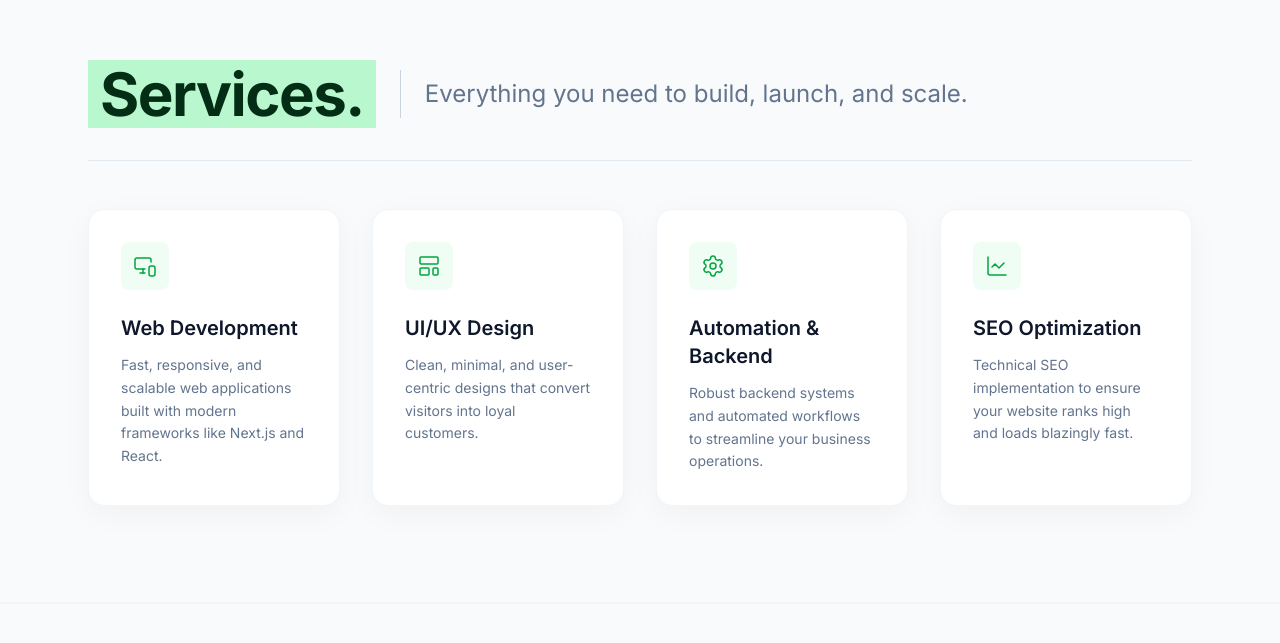
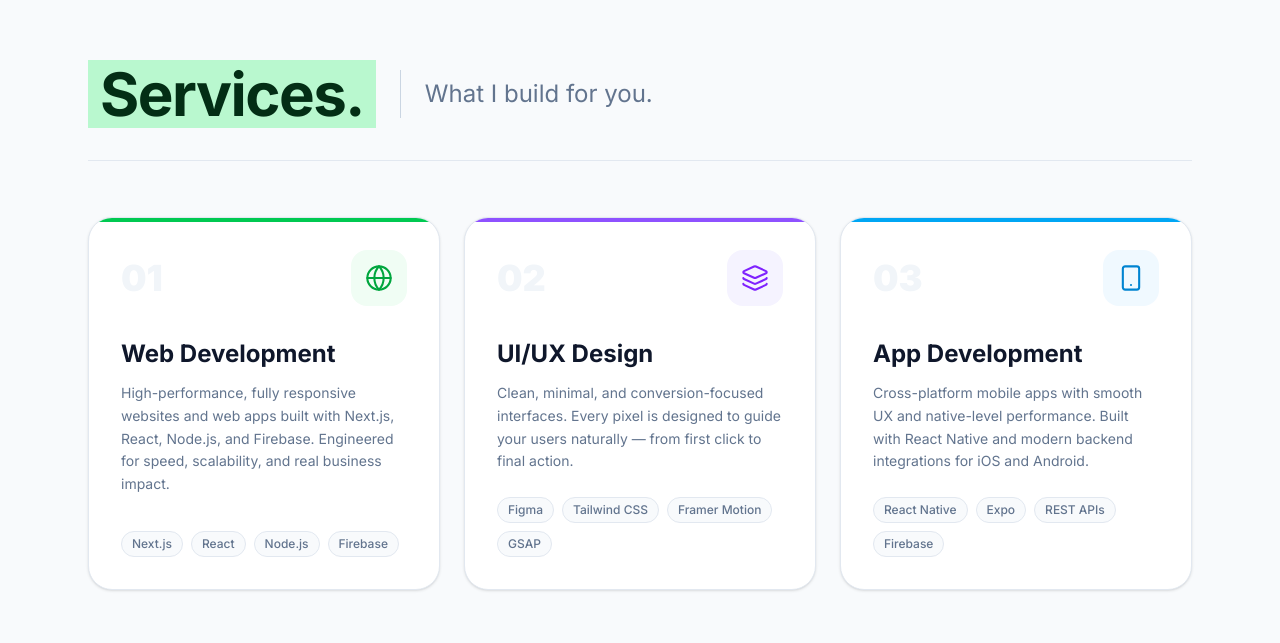
Before and after one commit to TamilselvanRaman/freelancingPortfolio, a Next.js app: page / in a window 1280 px wide. Shown: the part 797-1440 px from the top of the page. Built offline with nearby package versions, Linux system fonts and the light colour scheme.

Commit message:
feat: redesign services section with 3 offerings and premium animations

```diff
--- a/src/components/sections/Services.tsx
+++ b/src/components/sections/Services.tsx
@@ -1,64 +1,84 @@
 "use client";
 
-import { motion, Variants } from "framer-motion";
-import { MonitorSmartphone, LayoutTemplate, Settings, LineChart } from "lucide-react";
-import SectionContainer from "../SectionContainer";
+import { motion } from "framer-motion";
+import { Globe, Layers, Smartphone } from "lucide-react";
 
 const services = [
   {
+    number: "01",
     title: "Web Development",
-    description: "Fast, responsive, and scalable web applications built with modern frameworks like Next.js and React.",
-    icon: MonitorSmartphone,
+    description:
+      "High-performance, fully responsive websites and web apps built with Next.js, React, Node.js, and Firebase. Engineered for speed, scalability, and real business impact.",
+    icon: Globe,
+    tags: ["Next.js", "React", "Node.js", "Firebase"],
+    gradient: "from-green-400/20 to-emerald-300/10",
+    accent: "bg-green-500",
+    iconBg: "bg-green-50",
+    iconColor: "text-green-600",
+    border: "hover:border-green-300",
   },
   {
+    number: "02",
     title: "UI/UX Design",
-    description: "Clean, minimal, and user-centric designs that convert visitors into loyal customers.",
-    icon: LayoutTemplate,
+    description:
+      "Clean, minimal, and conversion-focused interfaces. Every pixel is designed to guide your users naturally — from first click to final action.",
+    icon: Layers,
+    tags: ["Figma", "Tailwind CSS", "Framer Motion", "GSAP"],
+    gradient: "from-violet-400/20 to-purple-300/10",
+    accent: "bg-violet-500",
+    iconBg: "bg-violet-50",
+    iconColor: "text-violet-600",
+    border: "hover:border-violet-300",
   },
   {
-    title: "Automation & Backend",
-    description: "Robust backend systems and automated workflows to streamline your business operations.",
-    icon: Settings,
-  },
-  {
-    title: "SEO Optimization",
-    description: "Technical SEO implementation to ensure your website ranks high and loads blazingly fast.",
-    icon: LineChart,
+    number: "03",
+    title: "App Development",
+    description:
+      "Cross-platform mobile apps with smooth UX and native-level performance. Built with React Native and modern backend integrations for iOS and Android.",
+    icon: Smartphone,
+    tags: ["React Native", "Expo", "REST APIs", "Firebase"],
+    gradient: "from-sky-400/20 to-blue-300/10",
+    accent: "bg-sky-500",
+    iconBg: "bg-sky-50",
+    iconColor: "text-sky-600",
+    border: "hover:border-sky-300",
   },
 ];
 
-const containerVariants: Variants = {
+const containerVariants = {
   hidden: { opacity: 0 },
   visible: {
     opacity: 1,
-    transition: {
-      staggerChildren: 0.1,
-    },
+    transition: { staggerChildren: 0.18, delayChildren: 0.1 },
   },
 };
 
-const itemVariants: Variants = {
-  hidden: { opacity: 0, y: 30 },
+const cardVariants = {
+  hidden: { opacity: 0, y: 50 },
   visible: {
     opacity: 1,
     y: 0,
-    transition: { duration: 0.5, ease: "easeOut" }
+    transition: { duration: 0.65, ease: [0.22, 1, 0.36, 1] },
   },
 };
 
 export default function Services() {
   return (
-    <SectionContainer id="services" bg="slate">
-      {/* Header Row */}
+    <section id="services" className="py-12 sm:py-16 md:py-24 bg-slate-50 border-y border-slate-100">
+      <div className="mx-auto max-w-6xl px-4 sm:px-6">
+
+        {/* Header */}
         <div className="flex flex-col sm:flex-row sm:items-center gap-4 sm:gap-6 mb-6 sm:mb-8">
           <motion.h2
             initial={{ opacity: 0, x: -20 }}
             whileInView={{ opacity: 1, x: 0 }}
-          viewport={{ once: true, margin: "-100px" }}
+            viewport={{ once: true, margin: "-80px" }}
             transition={{ duration: 0.5 }}
             className="text-3xl sm:text-4xl md:text-5xl lg:text-6xl font-bold tracking-tight"
           >
-          <span className="bg-green-200 text-green-950 px-2 sm:px-3 py-1 inline-block">Services.</span>
+            <span className="bg-green-200 text-green-950 px-2 sm:px-3 py-1 inline-block">
+              Services.
+            </span>
           </motion.h2>
           <motion.div
             initial={{ opacity: 0 }}
@@ -70,40 +90,88 @@ export default function Services() {
           <motion.p
             initial={{ opacity: 0, x: 20 }}
             whileInView={{ opacity: 1, x: 0 }}
-          viewport={{ once: true, margin: "-100px" }}
+            viewport={{ once: true, margin: "-80px" }}
             transition={{ duration: 0.5, delay: 0.1 }}
             className="text-base sm:text-xl md:text-2xl text-slate-500"
           >
-          Everything you need to build, launch, and scale.
+            What I build for you.
           </motion.p>
         </div>
 
-      <hr className="border-slate-200 mb-8 sm:mb-12" />
+        <motion.div
+          initial={{ scaleX: 0, originX: 0 }}
+          whileInView={{ scaleX: 1 }}
+          viewport={{ once: true }}
+          transition={{ duration: 0.6, delay: 0.2 }}
+          className="h-px bg-slate-200 mb-10 sm:mb-14"
+        />
 
+        {/* Cards Grid */}
         <motion.div
           variants={containerVariants}
           initial="hidden"
           whileInView="visible"
-        viewport={{ once: true, margin: "-100px" }}
-        className="grid grid-cols-1 sm:grid-cols-2 lg:grid-cols-4 gap-4 sm:gap-6 md:gap-8"
+          viewport={{ once: true, margin: "-80px" }}
+          className="grid grid-cols-1 sm:grid-cols-3 gap-4 sm:gap-6"
         >
           {services.map((service, index) => (
             <motion.div
               key={index}
-            variants={itemVariants}
-            whileHover={{ y: -6 }}
-            className="bg-white p-6 sm:p-8 rounded-2xl shadow-[0_8px_30px_rgb(0,0,0,0.04)] hover:shadow-[0_20px_40px_-15px_rgba(0,0,0,0.1)] transition-all duration-300 border border-slate-100 flex flex-col h-full"
+              variants={cardVariants}
+              whileHover={{ y: -8, transition: { duration: 0.25 } }}
+              className={`group relative bg-white rounded-2xl sm:rounded-3xl border border-slate-200 ${service.border} overflow-hidden shadow-sm hover:shadow-xl transition-all duration-300 cursor-default flex flex-col`}
             >
-            <div className="w-10 h-10 sm:w-12 sm:h-12 flex items-center justify-center bg-green-50 rounded-lg text-green-600 mb-4 sm:mb-6">
-              <service.icon className="h-5 w-5 sm:h-6 sm:w-6" strokeWidth={1.5} />
+              {/* Top gradient accent */}
+              <div className={`absolute inset-x-0 top-0 h-1 ${service.accent}`} />
+
+              {/* Background gradient blob */}
+              <div className={`absolute inset-0 bg-gradient-to-br ${service.gradient} opacity-0 group-hover:opacity-100 transition-opacity duration-500`} />
+
+              <div className="relative z-10 p-6 sm:p-8 flex flex-col h-full">
+                {/* Number + Icon row */}
+                <div className="flex items-center justify-between mb-6 sm:mb-8">
+                  <span className="text-3xl sm:text-4xl font-black text-slate-100 group-hover:text-slate-200 transition-colors select-none">
+                    {service.number}
+                  </span>
+                  <motion.div
+                    whileHover={{ rotate: 12, scale: 1.1 }}
+                    transition={{ type: "spring", stiffness: 300 }}
+                    className={`w-11 h-11 sm:w-14 sm:h-14 ${service.iconBg} rounded-xl sm:rounded-2xl flex items-center justify-center`}
+                  >
+                    <service.icon className={`w-5 h-5 sm:w-7 sm:h-7 ${service.iconColor}`} strokeWidth={1.8} />
+                  </motion.div>
                 </div>
-            <h3 className="text-lg sm:text-xl font-semibold text-slate-900 mb-2 sm:mb-3">{service.title}</h3>
-            <p className="text-slate-500 leading-relaxed text-xs sm:text-sm">
+
+                {/* Title */}
+                <h3 className="text-xl sm:text-2xl font-bold text-slate-900 mb-3 group-hover:text-slate-800 transition-colors">
+                  {service.title}
+                </h3>
+
+                {/* Description */}
+                <p className="text-slate-500 text-xs sm:text-sm leading-relaxed mb-6 flex-1">
                   {service.description}
                 </p>
+
+                {/* Tags */}
+                <div className="flex flex-wrap gap-1.5 sm:gap-2 mt-auto">
+                  {service.tags.map((tag, i) => (
+                    <motion.span
+                      key={i}
+                      initial={{ opacity: 0, scale: 0.8 }}
+                      whileInView={{ opacity: 1, scale: 1 }}
+                      viewport={{ once: true }}
+                      transition={{ delay: 0.3 + index * 0.1 + i * 0.05 }}
+                      className="px-2.5 py-1 bg-slate-50 border border-slate-200 text-slate-500 text-[10px] sm:text-xs font-medium rounded-full group-hover:border-slate-300 transition-colors"
+                    >
+                      {tag}
+                    </motion.span>
+                  ))}
+                </div>
+              </div>
             </motion.div>
           ))}
         </motion.div>
-    </SectionContainer>
+      </div>
+    </section>
   );
 }
```
Lines whose indentation alone changed are shown as unchanged.
